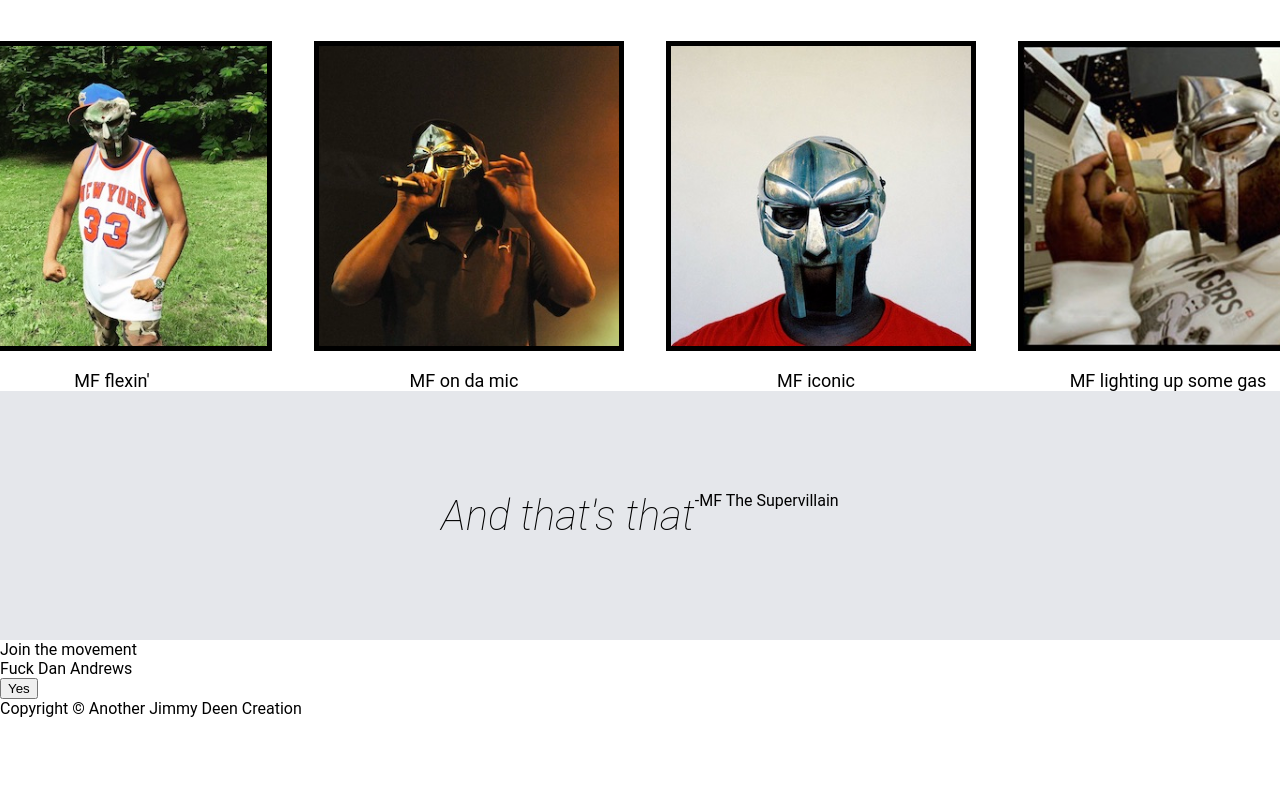
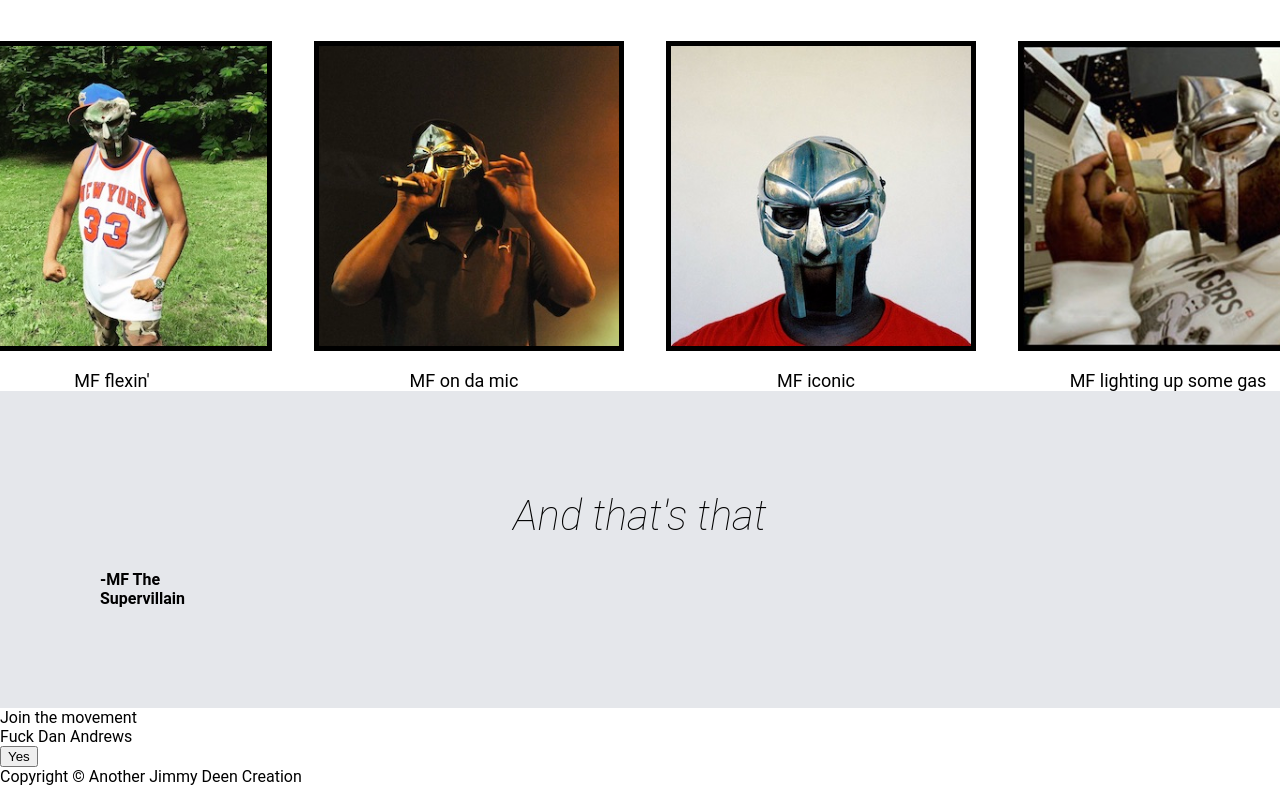
Before and after one commit to jimmydeen/mfpage, a plain HTML site: page index.html in a window 1280 px wide. Shown: the part 1166-1952 px from the top of the page. Before the commit the page ends 1884 px from the top, so only its background shows below. Drawn offline with Linux system fonts and the light colour scheme.

Commit message:
add author section: align flex end add margin font weight

```diff
--- a/style.css
+++ b/style.css
@@ -132,6 +132,8 @@ ul {
 
 .testimonial {
     display: flex;
+    flex-direction: column;
+    align-items: center;
     justify-content: center;
     background-color: #E5E7EB;
     padding: 100px;
@@ -142,5 +144,13 @@ ul {
     font-style: italic;
     font-weight: lighter;
     font-size: 42px;
+    margin-bottom: 30px;
+
 
 }
+
+.author {
+    align-self: flex-end;
+    margin-right: 950px;
+    font-weight: bold;
+}
```
